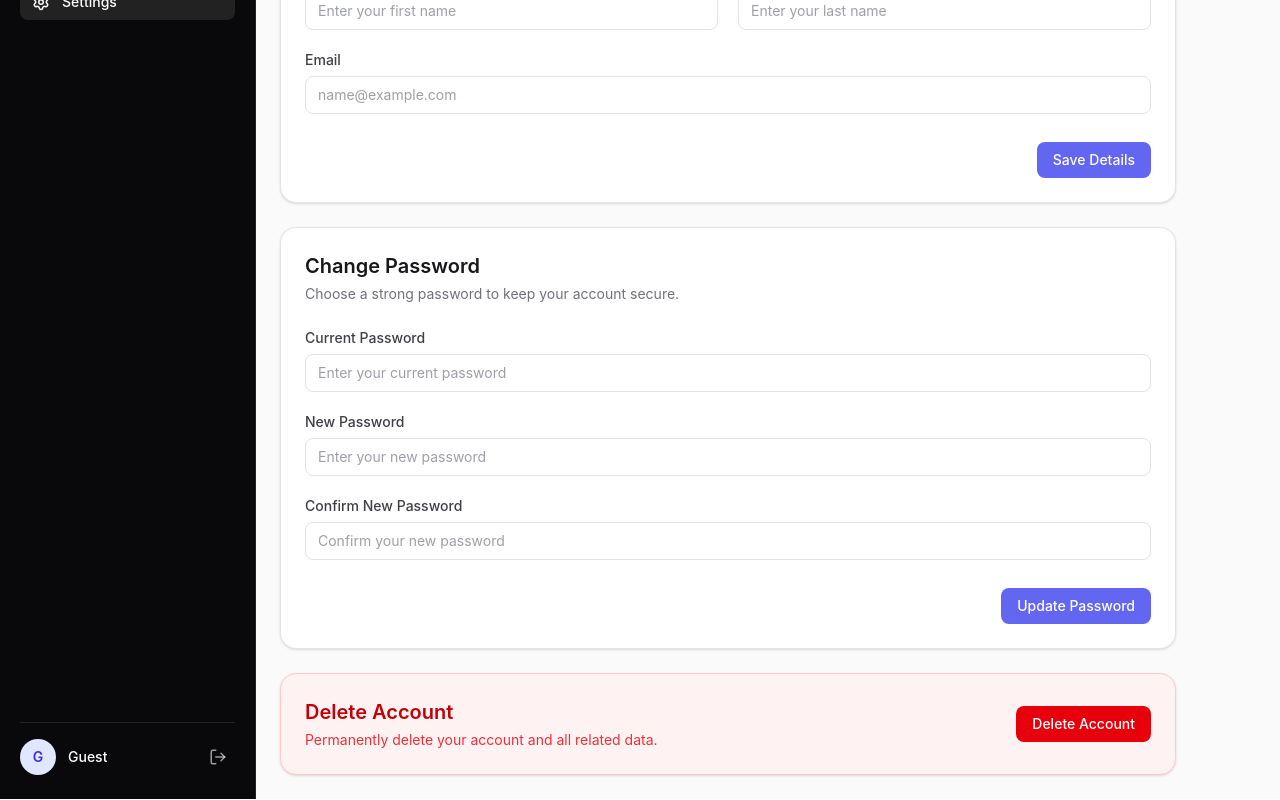
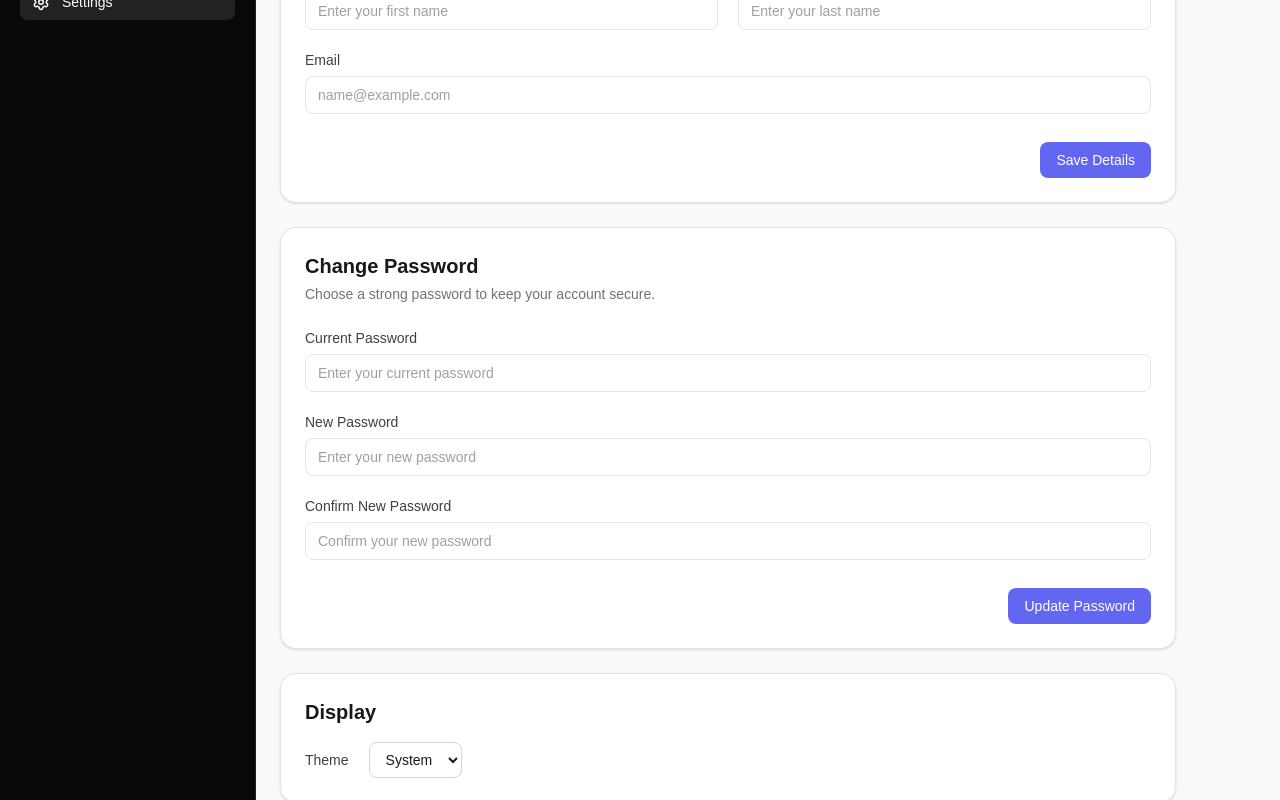
Before and after one commit to TomerP750/AppliBoard, a React (Vite) app in the folder frontend/: page /dashboard/settings in a window 1280 px wide. Shown: the part 240-1040 px from the top of the page. Built offline with nearby package versions, Linux system fonts and the light colour scheme.

Commit message:
display section added

```diff
--- /dev/null
+++ b/frontend/src/features/dashboard/settings/components/DisplaySection.tsx
@@ -0,0 +1,31 @@
+
+
+import { useState } from "react"
+
+export function DisplaySection() {
+    const [theme, setTheme] = useState("system")
+
+    return (
+        <section className="rounded-2xl border border-zinc-200 bg-white p-5 shadow-sm dark:border-zinc-700 dark:bg-zinc-900 sm:p-6">
+            <h2 className="text-xl font-semibold text-zinc-900 dark:text-zinc-100">
+                Display
+            </h2>
+            <div className="mt-4 flex flex-col gap-4">
+                <div className="flex flex-col gap-2 sm:flex-row sm:items-center gap-5">
+                    <span className="text-sm font-medium text-zinc-700 dark:text-zinc-200">
+                        Theme
+                    </span>
+                    <select
+                        value={theme}
+                        onChange={(event) => setTheme(event.target.value)}
+                        className="rounded-lg border border-zinc-300 bg-white px-3 py-2 text-sm text-zinc-900 outline-none transition-colors focus:border-zinc-500 dark:border-zinc-700 dark:bg-zinc-800 dark:text-zinc-100"
+                    >
+                        <option value="light">Light</option>
+                        <option value="dark">Dark</option>
+                        <option value="system">System</option>
+                    </select>
+                </div>
+            </div>
+        </section>
+    )
+}
--- a/frontend/src/features/dashboard/settings/pages/SettingsPage.tsx
+++ b/frontend/src/features/dashboard/settings/pages/SettingsPage.tsx
@@ -3,6 +3,7 @@ import { ChangePasswordForm } from "../components/ChangePasswordForm";
 import { PersonalDetailsForm } from "../components/PersonalDetailsForm";
 import { DashboardHeader } from "../../layout/DashboardHeader";
 import { DeleteAccount } from "../components/DeleteAccount";
+import { DisplaySection } from "../components/DisplaySection";
 
 
 export function SettingsPage() {
@@ -17,6 +18,8 @@ export function SettingsPage() {
 
                 <ChangePasswordForm />
 
+                <DisplaySection />
+
                 <DeleteAccount />
 
             </div>
--- a/frontend/src/index.css
+++ b/frontend/src/index.css
@@ -7,3 +7,7 @@
 
   --color-dark-background: #070a12;
 }
+
+* {
+  font-family: "outfit", sans-serif;
+}
```
